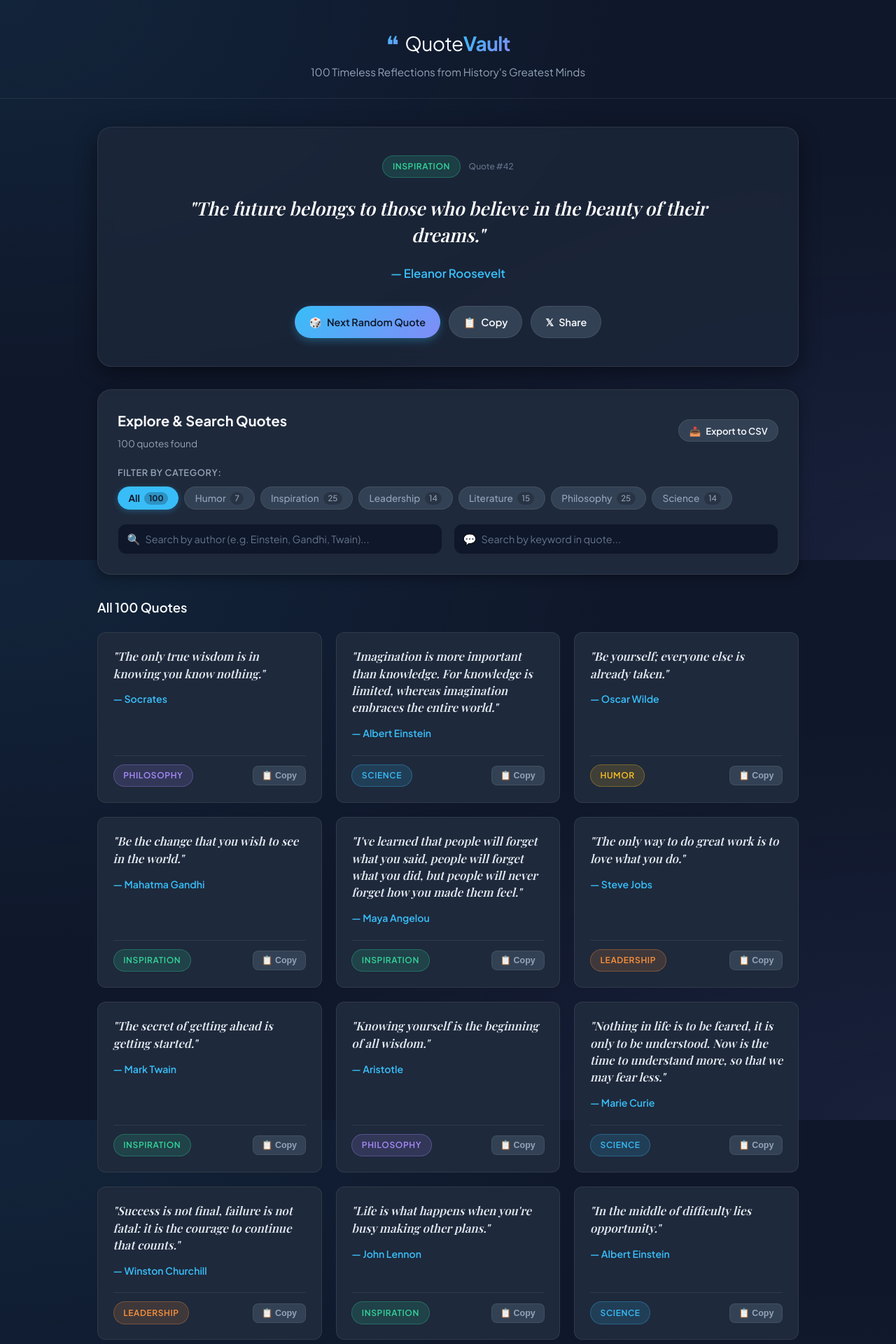
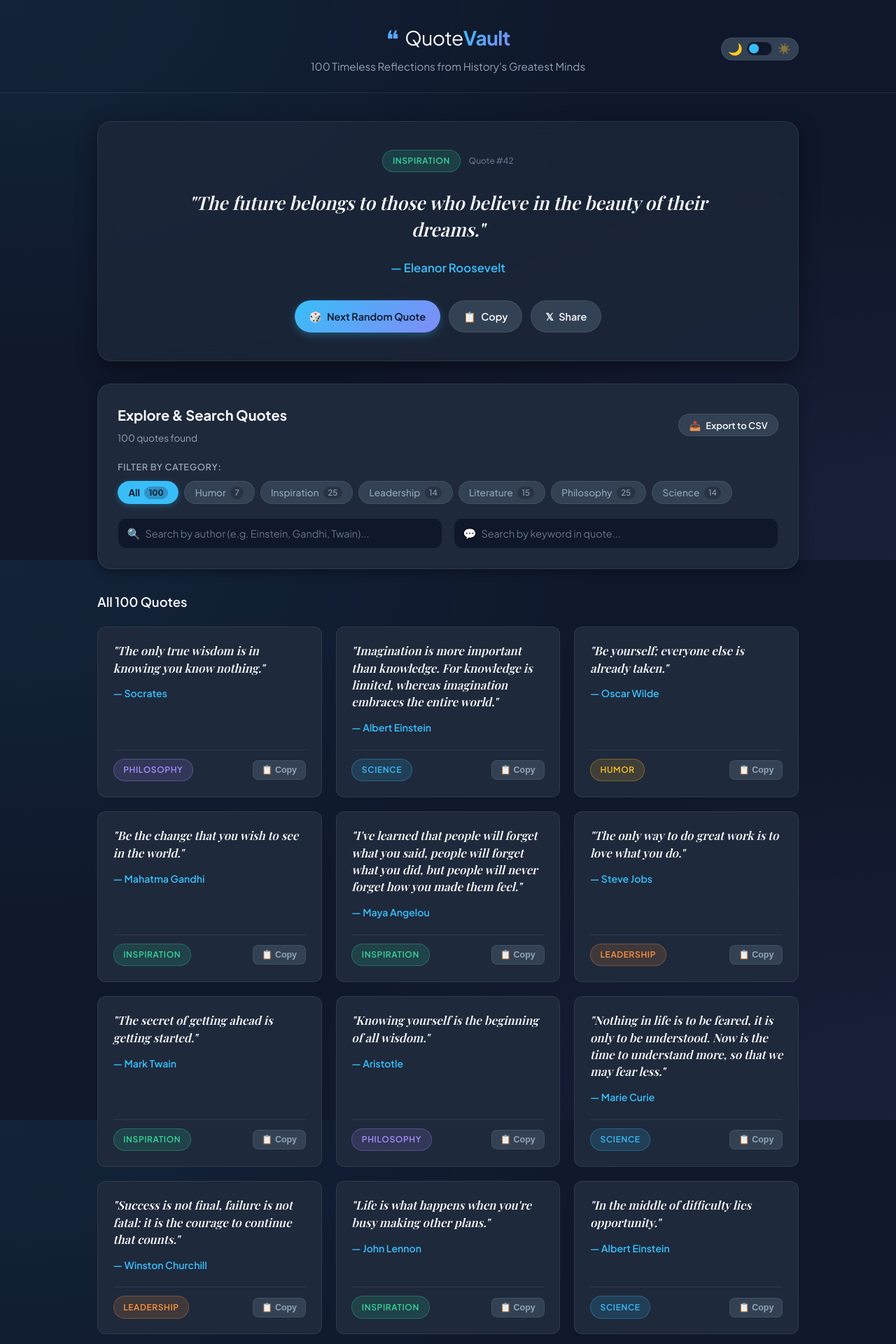
Before and after one commit to mohdazmiw/Azmi-famous-quotes, a Flask app: page / in a window 1280 px wide. Shown: the top 1920 px of the page at 70% size. Run offline with Flask 3, Linux system fonts and the light colour scheme; some web fonts are replaced.

Commit message:
feat: add dark/light theme toggle switch in header by overriding CSS root variables

```diff
--- a/static/css/style.css
+++ b/static/css/style.css
@@ -49,6 +49,50 @@
 
   --transition-fast: 0.15s ease;
   --transition-normal: 0.25s ease;
+
+  --btn-primary-text: #0f172a;
+}
+
+/* ==========================================================================
+   Light Mode Overrides (overrides the CSS root variables)
+   ========================================================================== */
+:root[data-theme="light"],
+[data-theme="light"] {
+  --bg-primary: #f8fafc;
+  --bg-surface: #ffffff;
+  --bg-surface-elevated: #f1f5f9;
+  --bg-surface-glass: rgba(255, 255, 255, 0.92);
+
+  --text-main: #0f172a;
+  --text-muted: #475569;
+  --text-faint: #64748b;
+
+  --accent-primary: #0284c7;
+  --accent-primary-hover: #0369a1;
+  --accent-gradient: linear-gradient(135deg, #0284c7 0%, #4f46e5 100%);
+  --btn-primary-text: #ffffff;
+
+  --border-subtle: rgba(15, 23, 42, 0.12);
+  --border-focus: rgba(2, 132, 199, 0.4);
+
+  /* Light mode category accents tuned for high readability */
+  --cat-philosophy: #6d28d9;
+  --cat-philosophy-bg: rgba(109, 40, 217, 0.08);
+  --cat-science: #0369a1;
+  --cat-science-bg: rgba(3, 105, 161, 0.08);
+  --cat-inspiration: #047857;
+  --cat-inspiration-bg: rgba(4, 120, 87, 0.08);
+  --cat-literature: #be185d;
+  --cat-literature-bg: rgba(190, 24, 93, 0.08);
+  --cat-humor: #b45309;
+  --cat-humor-bg: rgba(180, 83, 9, 0.08);
+  --cat-leadership: #c2410c;
+  --cat-leadership-bg: rgba(194, 65, 12, 0.08);
+
+  --shadow-sm: 0 1px 3px rgba(15, 23, 42, 0.06);
+  --shadow-md: 0 4px 14px rgba(15, 23, 42, 0.08);
+  --shadow-lg: 0 10px 30px rgba(15, 23, 42, 0.1);
+  --shadow-accent: 0 0 20px rgba(2, 132, 199, 0.15);
 }
 
 /* Base Styles */
@@ -70,6 +114,13 @@ body {
     radial-gradient(at 0% 0%, rgba(56, 189, 248, 0.08) 0px, transparent 50%),
     radial-gradient(at 100% 100%, rgba(129, 140, 248, 0.08) 0px, transparent 50%);
   background-attachment: fixed;
+  transition: background-color var(--transition-normal), color var(--transition-normal);
+}
+
+[data-theme="light"] body {
+  background-image:
+    radial-gradient(at 0% 0%, rgba(2, 132, 199, 0.05) 0px, transparent 50%),
+    radial-gradient(at 100% 100%, rgba(79, 70, 229, 0.05) 0px, transparent 50%);
 }
 
 .container {
@@ -81,9 +132,112 @@ body {
 
 /* Header */
 .app-header {
-  padding: 2.5rem 0 1.5rem;
+  padding: 2rem 0 1.5rem;
+  border-bottom: 1px solid var(--border-subtle);
+  position: relative;
+}
+
+.header-container {
+  display: flex;
+  justify-content: space-between;
+  align-items: center;
+  position: relative;
+}
+
+.header-main {
+  flex: 1;
   text-align: center;
-  border-bottom: 1px solid var(--border-subtle);
+}
+
+.theme-switch-wrapper {
+  position: absolute;
+  right: 1.5rem;
+  top: 50%;
+  transform: translateY(-50%);
+}
+
+@media (max-width: 640px) {
+  .header-container {
+    flex-direction: column;
+    gap: 1rem;
+  }
+  .theme-switch-wrapper {
+    position: static;
+    transform: none;
+  }
+}
+
+.theme-toggle-btn {
+  background: var(--bg-surface-elevated);
+  border: 1px solid var(--border-subtle);
+  border-radius: var(--radius-full);
+  padding: 0.35rem 0.65rem;
+  display: inline-flex;
+  align-items: center;
+  gap: 0.45rem;
+  cursor: pointer;
+  color: var(--text-muted);
+  font-size: 0.85rem;
+  transition: all var(--transition-fast);
+}
+
+.theme-toggle-btn:hover {
+  border-color: var(--accent-primary);
+  color: var(--text-main);
+  background: var(--bg-surface);
+}
+
+.theme-icon {
+  font-size: 0.95rem;
+  line-height: 1;
+  display: inline-block;
+  opacity: 0.4;
+  transition: opacity var(--transition-fast), transform var(--transition-fast);
+}
+
+.theme-icon-moon {
+  opacity: 1;
+  transform: scale(1.1);
+}
+
+[data-theme="light"] .theme-icon-moon {
+  opacity: 0.4;
+  transform: scale(1);
+}
+
+.theme-icon-sun {
+  opacity: 0.4;
+}
+
+[data-theme="light"] .theme-icon-sun {
+  opacity: 1;
+  transform: scale(1.1);
+}
+
+.theme-toggle-track {
+  width: 36px;
+  height: 20px;
+  background: var(--bg-primary);
+  border-radius: var(--radius-full);
+  position: relative;
+  display: inline-block;
+  border: 1px solid var(--border-subtle);
+  transition: background var(--transition-normal), border-color var(--transition-normal);
+}
+
+.theme-toggle-thumb {
+  width: 14px;
+  height: 14px;
+  background: var(--accent-primary);
+  border-radius: 50%;
+  position: absolute;
+  top: 2px;
+  left: 2px;
+  transition: transform var(--transition-normal);
+}
+
+[data-theme="light"] .theme-toggle-thumb {
+  transform: translateX(16px);
 }
 
 .logo {
@@ -214,7 +368,7 @@ body {
   font-size: 1.65rem;
   font-style: italic;
   line-height: 1.45;
-  color: #ffffff;
+  color: var(--text-main);
   margin-bottom: 1.5rem;
   max-width: 800px;
   position: relative;
@@ -256,7 +410,7 @@ body {
 
 .btn-primary {
   background: var(--accent-gradient);
-  color: #0f172a;
+  color: var(--btn-primary-text);
   box-shadow: 0 4px 12px rgba(56, 189, 248, 0.3);
 }
 
@@ -509,7 +663,7 @@ body {
   font-size: 1.05rem;
   font-style: italic;
   line-height: 1.45;
-  color: #e2e8f0;
+  color: var(--text-main);
   margin-bottom: 0.85rem;
 }
 
--- a/static/js/app.js
+++ b/static/js/app.js
@@ -41,6 +41,7 @@
   const emptyResetBtn = document.getElementById('empty-reset-btn');
   const toast = document.getElementById('toast');
   const toastMessage = document.getElementById('toast-message');
+  const themeToggleBtn = document.getElementById('theme-toggle');
 
   let toastTimeout = null;
   let debounceTimeout = null;
@@ -49,6 +50,7 @@
   // Initialization
   // ==========================================
   async function init() {
+    initTheme();
     setupEventListeners();
     await Promise.all([
       loadCategories(),
@@ -58,10 +60,36 @@
     ]);
   }
 
+  function initTheme() {
+    const savedTheme = localStorage.getItem('quotevault-theme');
+    if (savedTheme === 'light') {
+      document.documentElement.setAttribute('data-theme', 'light');
+    } else {
+      document.documentElement.removeAttribute('data-theme');
+    }
+  }
+
+  function toggleTheme() {
+    const isLight = document.documentElement.getAttribute('data-theme') === 'light';
+    if (isLight) {
+      document.documentElement.removeAttribute('data-theme');
+      localStorage.setItem('quotevault-theme', 'dark');
+      showToast('Switched to Dark mode');
+    } else {
+      document.documentElement.setAttribute('data-theme', 'light');
+      localStorage.setItem('quotevault-theme', 'light');
+      showToast('Switched to Light mode');
+    }
+  }
+
   // ==========================================
   // Event Listeners
   // ==========================================
   function setupEventListeners() {
+    // Theme Switch
+    if (themeToggleBtn) {
+      themeToggleBtn.addEventListener('click', toggleTheme);
+    }
     // Next Random Quote
     btnNextQuote.addEventListener('click', () => {
       fetchRandomQuote();
--- a/templates/index.html
+++ b/templates/index.html
@@ -9,16 +9,34 @@
   <link rel="preconnect" href="https://fonts.googleapis.com">
   <link rel="preconnect" href="https://fonts.gstatic.com" crossorigin>
   <link href="https://fonts.googleapis.com/css2?family=Plus+Jakarta+Sans:wght@400;500;600;700&family=Playfair+Display:ital,wght@0,600;0,700;1,400;1,600&display=swap" rel="stylesheet">
+  <script>
+    (function() {
+      if (localStorage.getItem('quotevault-theme') === 'light') {
+        document.documentElement.setAttribute('data-theme', 'light');
+      }
+    })();
+  </script>
 </head>
 <body>
   <!-- Header / Navigation -->
   <header class="app-header">
     <div class="container header-container">
-      <div class="logo">
-        <span class="logo-icon">❝</span>
-        <span class="logo-text">Quote<strong>Vault</strong></span>
+      <div class="header-main">
+        <div class="logo">
+          <span class="logo-icon">❝</span>
+          <span class="logo-text">Quote<strong>Vault</strong></span>
+        </div>
+        <p class="tagline">100 Timeless Reflections from History's Greatest Minds</p>
       </div>
-      <p class="tagline">100 Timeless Reflections from History's Greatest Minds</p>
+      <div class="theme-switch-wrapper">
+        <button class="theme-toggle-btn" id="theme-toggle" aria-label="Toggle dark and light mode" title="Toggle color scheme">
+          <span class="theme-icon theme-icon-moon">🌙</span>
+          <span class="theme-toggle-track">
+            <span class="theme-toggle-thumb"></span>
+          </span>
+          <span class="theme-icon theme-icon-sun">☀️</span>
+        </button>
+      </div>
     </div>
   </header>
 
```
